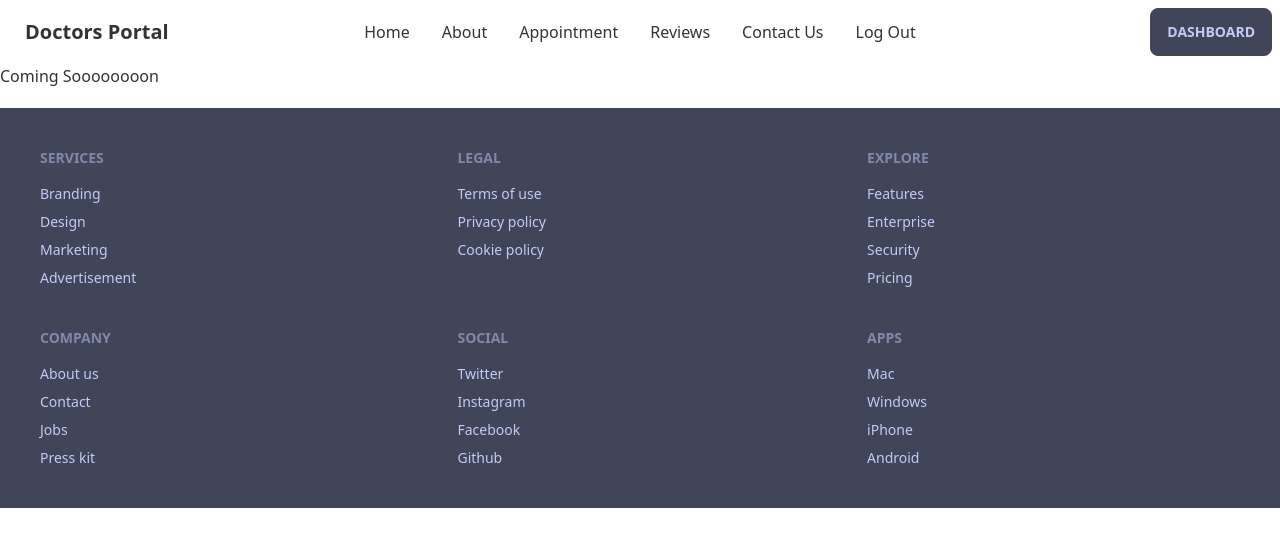
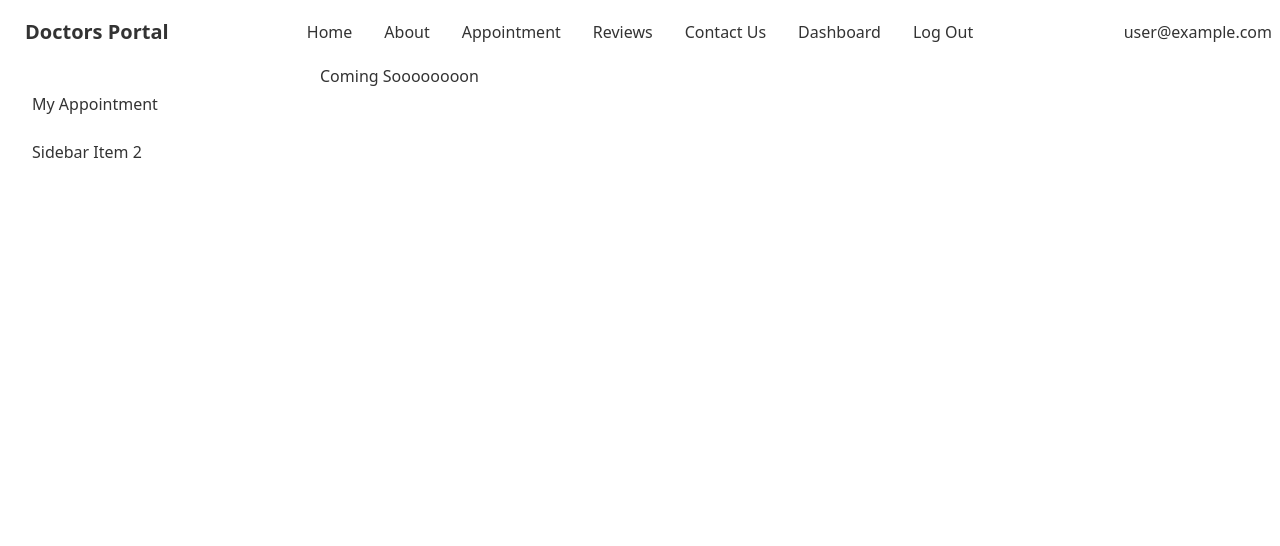
Before and after one commit to naffiziqbal/doctors-portal, a React (Create React App) app: page /dashboard in a window 1280 px wide. Shown: the top 546 px of the page. Built offline with nearby package versions, Linux system fonts and the light colour scheme; no server answers; sample sign-in values are in the browser's storage.

Commit message:
Dash Board My Appointment page

```diff
--- /dev/null
+++ b/src/Components/Dashboard/MyAppointment.jsx
@@ -0,0 +1,47 @@
+import React, { useContext } from "react";
+import { AuthProvider } from "../../USerContext/UserContext";
+import { useQuery } from "@tanstack/react-query";
+
+// const queryClient = new QueryClient();
+
+const MyAppointment = () => {
+  const { user } = useContext(AuthProvider);
+  const url = `http://localhost:5000/bookings?email=${user?.email}`;
+  const { data: userBooking = [] } = useQuery({
+    queryKeys: ["bookings", user?.email],
+    queryFn: () => fetch(url).then((res) => res.json()),
+  });
+  return (
+    <div>
+      <p>All Appointment Goes Down Here</p>
+      <div className="overflow-x-auto">
+        <table className="table table-zebra w-full">
+          {/* <!-- head --> */}
+          <thead>
+            <tr>
+              <th></th>
+              <th>Name</th>
+              <th>Treatment</th>
+              <th>Date</th>
+              <th>Time</th>
+            </tr>
+          </thead>
+          <tbody>
+            {/* <!-- row 1 --> */}
+            {userBooking.map((book, idx) => (
+              <tr >
+                <th>{idx}</th>
+                <td>{book.name}</td>
+                <td>{book.treatment}</td>
+                <td>{book.appointmentDate}</td>
+                <td>{book.slot}</td>
+              </tr>
+            ))}
+          </tbody>
+        </table>
+      </div>
+    </div>
+  );
+};
+
+export default MyAppointment;
--- a/src/Components/Shared/Header/Header.jsx
+++ b/src/Components/Shared/Header/Header.jsx
@@ -27,6 +27,9 @@ const Header = () => {
         </li>
         <li>
           <Link to={"/contact"}>Contact Us</Link>
+        </li>
+        <li>
+          <Link to={"/dashboard"}>Dashboard</Link>
         </li>
         {!user?.uid ? (
           <>
@@ -68,7 +71,7 @@ const Header = () => {
               </svg>
             </label>
             <ul
-              tabIndex={0}
+              tabIndex={1}
               className="menu menu-compact dropdown-content mt-3 p-2 shadow bg-base-100 rounded-box w-52"
             >
               {menuitems.publicMenus}
@@ -81,9 +84,31 @@ const Header = () => {
         <div className="navbar-center hidden lg:flex">
           <ul className="menu menu-horizontal p-0">{menuitems.publicMenus}</ul>
         </div>
-        <div className="navbar-end">
-          <Link to={'/dashboard'} className="btn">Dashboard</Link>
-        </div>
+        {user?.uid && (
+          <div className="navbar-end">
+            <label
+              htmlFor="dash-drawer"
+              tabIndex={2}
+              className="btn btn-ghost lg:hidden"
+            >
+              <svg
+                xmlns="http://www.w3.org/2000/svg"
+                className="h-5 w-5"
+                fill="none"
+                viewBox="0 0 24 24"
+                stroke="currentColor"
+              >
+                <path
+                  strokeLinecap="round"
+                  strokeLinejoin="round"
+                  strokeWidth="2"
+                  d="M4 6h16M4 12h8m-8 6h16"
+                />
+              </svg>
+            </label>
+            <p>{user?.email}</p>
+          </div>
+        )}
       </div>
     </div>
   );
--- a/src/Components/Shared/Home/Home.jsx
+++ b/src/Components/Shared/Home/Home.jsx
@@ -1,5 +1,5 @@
 import React from 'react';
-import Appointment from './Appointment/Appointment';
+import Appointment from './HomeSectionAppointment/Appointment';
 import Banner from './Banner/Banner';
 import CareSection from './CareSection/CareSection';
 import InfoSecton from './InfoSection/InfoSecton';
--- /dev/null
+++ b/src/Layout/DashBoardLayout.jsx
@@ -0,0 +1,32 @@
+import React from "react";
+import { Link, Outlet } from "react-router-dom";
+import Header from "../Components/Shared/Header/Header";
+
+const DashBoardLayout = () => {
+  return (
+    <div>
+      <Header />
+      <div className="drawer drawer-mobile">
+        <input id="dash-drawer" type="checkbox" className="drawer-toggle" />
+        <div className="drawer-content">
+          {/* <!-- Page content here --> */}
+          <Outlet/>
+        </div>
+        <div className="drawer-side">
+          <label htmlFor="dash-drawer" className="drawer-overlay"></label>
+          <ul className="menu p-4 w-80 bg-base-100 text-base-content">
+            {/* <!-- Sidebar content here --> */}
+            <li>
+              <Link to={'myappointment/'}>My Appointment</Link>
+            </li>
+            <li>
+              <a>Sidebar Item 2</a>
+            </li>
+          </ul>
+        </div>
+      </div>
+    </div>
+  );
+};
+
+export default DashBoardLayout;
--- a/src/Routes/Routes.js
+++ b/src/Routes/Routes.js
@@ -1,11 +1,13 @@
 import React from 'react';
 import { createBrowserRouter } from 'react-router-dom';
 import Dashboard from '../Components/Dashboard/Dashboard';
+import MyAppointment from '../Components/Dashboard/MyAppointment';
 import Appointment from '../Components/Pages/Appointment/Appointment';
 import Errors from '../Components/Pages/Error/Errors';
 import Login from '../Components/Pages/UserDetails/Login/Login';
 import Signup from '../Components/Pages/UserDetails/SignUp/Signup';
 import Home from '../Components/Shared/Home/Home';
+import DashBoardLayout from '../Layout/DashBoardLayout';
 import Main from '../Layout/Main';
 import PrivateRoutes from './PrivateRoutes/PrivateRoutes';
 
@@ -23,10 +25,6 @@ export const router = createBrowserRouter([
                 element: <Home />
             },
             {
-                path: '/dashboard',
-                element: <PrivateRoutes><Dashboard /></PrivateRoutes>
-            },
-            {
                 path: '/appointment',
                 element: <Appointment />
             },
@@ -39,5 +37,18 @@ export const router = createBrowserRouter([
                 element: <Signup />
             },
         ]
-    }
+    },
+    {
+        path: '/dashboard',
+        element: <PrivateRoutes>
+            <DashBoardLayout><Dashboard /></DashBoardLayout>
+        </PrivateRoutes>,
+        children: [
+            { path: '/dashboard', element: <Dashboard /> },
+            {
+                path : "/dashboard/myappointment",
+                element: <MyAppointment/>
+            }
+        ]
+    },
 ])
```
Also changed, not shown: src/Components/Shared/Home/HomeSectionAppointment/Appointment.jsx (renamed from src/Components/Shared/Home/Appointment/Appointment.jsx).
